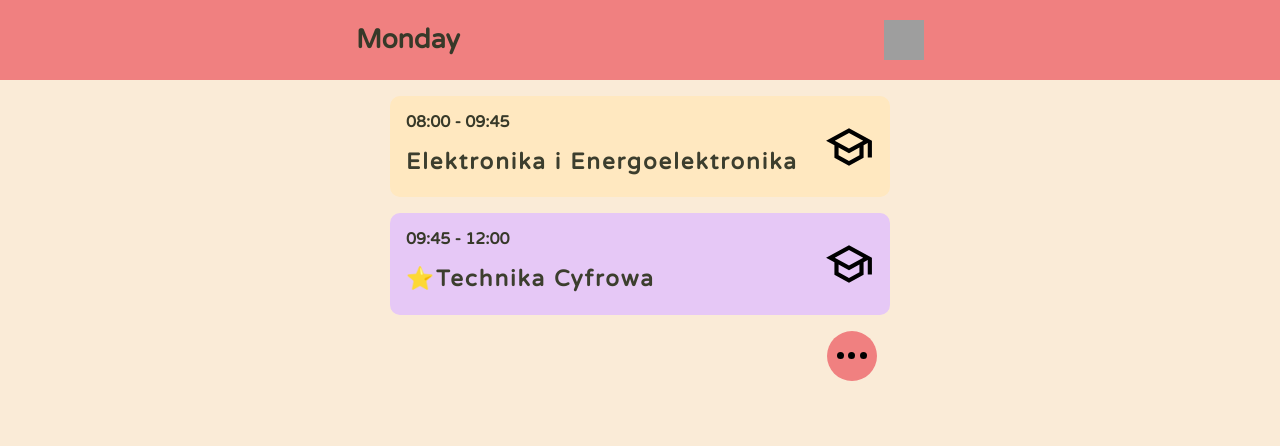
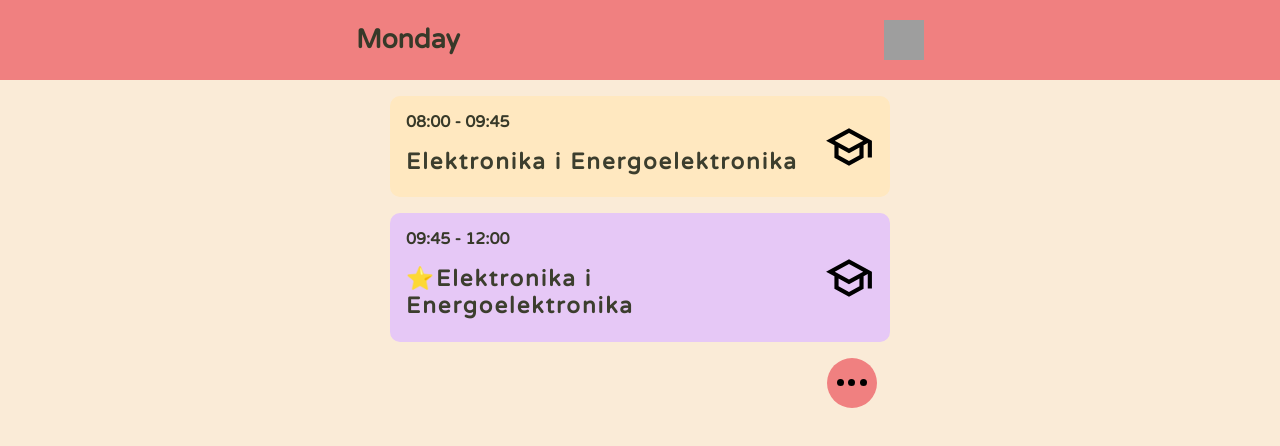
Before and after one commit to Muszchrom/NewReactCalendar, a React (Create React App) app: page /monday in a window 1280 px wide. Shown: the top 446 px of the page. Built offline with nearby package versions, Linux system fonts and the light colour scheme; grey boxes are pictures that could not be loaded.

Commit message:
Update data.js

```diff
--- a/src/components/data.js
+++ b/src/components/data.js
@@ -10,7 +10,7 @@ const monday = [
   {
     start: "09:45",
     end: "12:00",
-    label: "⭐Technika Cyfrowa",
+    label: "⭐Elektronika i Energoelektronika",
     bonusContent: "Tydzień 1-10",
     hall: "E307",
     type: "Labo",
@@ -53,7 +53,7 @@ const tuesday = [
 ];
 const wednesday = [
   {
-    start: "08:15",
+    start: "08:30",
     end: "10:00",
     label: "Podstawy Algorytmiki",
     hall: "E401",
@@ -79,7 +79,7 @@ const wednesday = [
 ];
 const thursday = [
   {
-    start: "08:15",
+    start: "08:30",
     end: "10:00",
     label: "Metody Matematyczne W Zastosowaniach Inżynierskich",
     hall: "E211",
```
